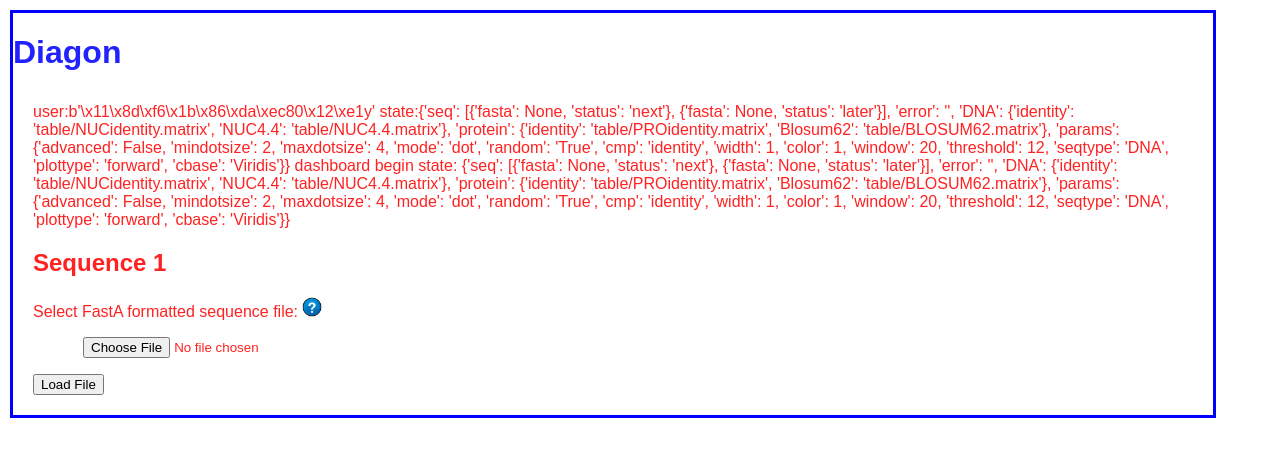
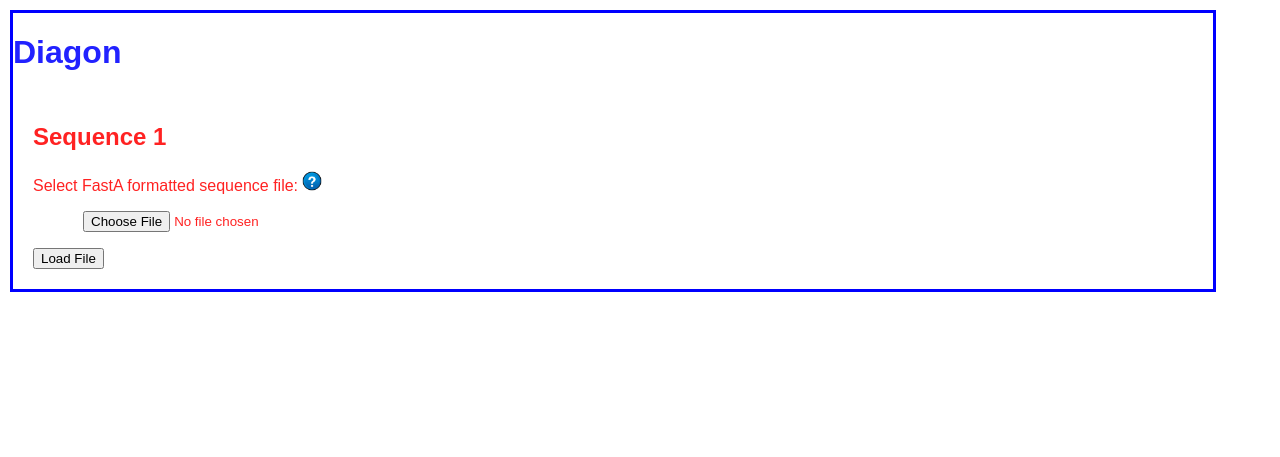
Before and after one commit to gribskov/biocomputing, a Flask app: page / in a window 1280 px wide. Shown: the top 457 px of the page. Run offline with Flask 3, Linux system fonts and the light colour scheme; parts of the project's set-up code (start-up, migrations or seed data) failed here and were passed over.

Commit message:
tested and working, comment out print statements and jinja echoes of variables

```diff
--- a/dotplot/diagon.py
+++ b/dotplot/diagon.py
@@ -114,10 +114,10 @@ def isACGT(fasta, threshold=0.8):
             continue
 
     if acgt / total >= threshold:
-        print(f'isACGT=True')
+        # print(f'isACGT=True')
         return True
 
-    print(f'isACGT=False  total={total}    acgt={acgt}    count:{count}')
+    # print(f'isACGT=False  total={total}    acgt={acgt}    count:{count}')
     return False
 
 
@@ -127,25 +127,32 @@ def isACGT(fasta, threshold=0.8):
 
 @app.route('/')
 def index():
+    """---------------------------------------------------------------------------------------------
+    Generate a random session key and pass to dashboard.html
+
+    :return: render dashboard.html
+    ---------------------------------------------------------------------------------------------"""
     session_key = str(os.urandom(12))
-    print(f'session key:{session_key}')
-    # session[session_key] = 1
     session[session_key] = {'state': copy.deepcopy(statedefault)}
     return render_template('dashboard.html', user=session_key)
 
 
-# --------------------------------------------------------------------------------------------------
-
 @app.route('/dashboard', methods=['POST', 'GET'])
 def dashboard():
+    """---------------------------------------------------------------------------------------------
+        present the dashboard: covers all stages of sequnce entry and parameter selection
+
+        :return: render dashboard.html
+    ---------------------------------------------------------------------------------------------"""
     return render_template('dashboard.html')
 
 
-# --------------------------------------------------------------------------------------------------
-# advanced toggles showing of the advanced parameters and reloads the dashboard
-# --------------------------------------------------------------------------------------------------
 @app.route('/advanced', methods=['POST', 'GET'])
 def advanced():
+    # ----------------------------------------------------------------------------------------------
+    # advanced toggles showing of the advanced parameters and reloads the dashboard
+    # ----------------------------------------------------------------------------------------------
+
     sid = request.form.get("session_key")
     state = session[sid]['state']
     getParams(request, state)
@@ -157,20 +164,21 @@ def advanced():
     return render_template('dashboard.html', state=state)
 
 
-# --------------------------------------------------------------------------------------------------
-# main dashboard for loading sequences, scoring table and setting parameters
-# --------------------------------------------------------------------------------------------------
 @app.route('/getSequence', methods=['POST', 'GET'])
 def getSequence():
+    # ----------------------------------------------------------------------------------------------
+    # load sequences, store in session
+    # ----------------------------------------------------------------------------------------------
+
     sequence = None
     if request.method == 'POST':
         sid = request.form.get("session_key")
-        print(f'get_sequence:sid={sid}')
+        # print(f'get_sequence:sid={sid}')
         state = session[sid]['state']
-        print(f'getsequence state:{state}')
+        # print(f'getsequence state:{state}')
         if 'file1' in request.files:
             f = request.files['file1']
-            print(f'sid:{sid}\n{state}')
+            # print(f'sid:{sid}\n{state}')
             sequence = 0
             state['seq'][1]['status'] = 'next'
 
@@ -178,11 +186,9 @@ def getSequence():
             f = request.files['file2']
             sequence = 1
 
-        print(f'sequence={sequence}')
-        # if f.content_type == 'application-x/ext-file':
-        # print(f'repr:{repr(f)}')
-        print(f'f:{f}\tlen:{f.content_length}\ttype:{f.content_type}\tparams'
-              f':{f.mimetype_params}')
+        # print(f'sequence={sequence}')
+        # print(f'f:{f}\tlen:{f.content_length}\ttype:{f.content_type}\tparams'
+        #       f':{f.mimetype_params}')
         fasta = Fasta(fh=f)
         success = fasta.read()
         if not success:
@@ -196,8 +202,8 @@ def getSequence():
         # sequence is 0 or 1 for sequnece 1 and 2, respectively
         print(fasta.format())
         seq = state['seq'][sequence]
-        seq['fasta'] = {'id': fasta.id, 'doc': fasta.doc, 'seq': fasta.seq, 'format': fasta.format(), 'dir':'forward'}
-        print(f"sequence {sequence+1}:{seq['fasta']}")
+        seq['fasta'] = {'id': fasta.id, 'doc': fasta.doc, 'seq': fasta.seq, 'format': fasta.format(), 'dir': 'forward'}
+        # print(f"sequence {sequence + 1}:{seq['fasta']}")
         seq['status'] = 'loaded'
 
         # else:
@@ -217,7 +223,7 @@ def getSequence():
                 state['params']['cmp'] = 'identity'
         session.modified = True
 
-        print(f"getsequence state end: {session[sid]['state']}")
+        # print(f"getsequence state end: {session[sid]['state']}")
 
     return render_template('dashboard.html')
 
@@ -231,7 +237,7 @@ def self():
     :return:
     ---------------------------------------------------------------------------------------------"""
     sid = request.form.get("session_key")
-    print(f"self: session_key={sid}")
+    # print(f"self: session_key={sid}")
     state = session[sid]['state']
 
     seq1 = state['seq'][0]
@@ -256,7 +262,7 @@ def self():
 def dotplot():
     sid = request.form.get("session_key")
     state = session[sid]['state']
-    print(f'dotplot:{sid}')
+    # print(f'dotplot:{sid}')
 
     getParams(request, state)
     p = state['params']
@@ -264,8 +270,8 @@ def dotplot():
     mode = p['mode']
     plottype = p['plottype']
     seqtype = p['seqtype']
-    print(f"mode:{p['mode']}   type:{p['plottype']}   seq:{p['seqtype']}")
-    print(f'params:{p}')
+    # print(f"mode:{p['mode']}   type:{p['plottype']}   seq:{p['seqtype']}")
+    # print(f'params:{p}')
 
     fasta1 = state['seq'][0]['fasta']
     fasta2 = state['seq'][1]['fasta']
@@ -355,8 +361,5 @@ def dotplot():
 if __name__ == '__main__':
     # print('Running on http://127.0.0.1:5000/ (Press CTRL+C to quit)')
     app.run(debug=True)
-    # app.permanent_session_lifetime = timedelta(minutes=60)
-
-    # app.run()
 
     exit(0)
--- a/dotplot/diagonal.py
+++ b/dotplot/diagonal.py
@@ -103,7 +103,7 @@ class Diagonal(Score, Fasta):
 
         # reverse sequence 2 if necessary
 
-        print(f's2:{self.s2}')
+        # print(f's2:{self.s2}')
         if self.seqreverse:
             if self.s2['dir'] == 'forward':
                 # reverse forward sequence
--- a/dotplot/templates/dashboard.html
+++ b/dotplot/templates/dashboard.html
@@ -9,26 +9,24 @@
 <h1>Diagon</h1>
 
 <div class="controlpanel">
-    {% if user %}
-    user:{{user}}
-    {%set state=session[user]['state']%}
-    {%set sid=user%}
-    state:{{state}}
-    {% else %}
-    user undefined<br/>
-    {% set sid=request.form.get("session_key") %}
-    {% set state=session[sid]['state']%}
-    {% endif %}
+    {%- if user %}
+        <!-- user is set ({{user}}) -->
+        {%- set state=session[user]['state'] -%}
+        {%- set sid=user -%}
+    {%- else -%}
+        <!-- user is undefined -->
+        {%- set sid=request.form.get("session_key") -%}
+        {%- set state=session[sid]['state'] -%}
+    {%- endif -%}
 
-    dashboard begin state: {{state}}
-    {% for file in state.seq %}
-        {% if file.status == 'next' %}
-            {% if loop.index == 2 %}
+    {% for file in state.seq -%}
+        {% if file.status == 'next' -%}
+            {% if loop.index == 2 -%}
                 <form action="/self" method="POST">
                     <input type="hidden" name="session_key" value="{{sid}}">
                     <input type="submit" name="selfplot" value="Self plot">
                 </form>
-            {% endif %}
+            {%- endif %}
 
             <h2>Sequence {{loop.index}}</h2>
 
@@ -50,15 +48,15 @@
                 <input type="submit"  value="Load File"/>
             </form>
 
-        {% elif file.status == 'loaded' %}
+        {%- elif file.status == 'loaded' -%}
             <div class="sequence">
                 <h2>Sequence {{loop.index}}</h2>
                 <h3> {{file.fasta.id}} - {{file.fasta.doc}}</h3>
                 <pre>{{file.fasta.format}}</pre>
             </div>
 
-        {% endif %}
-    {% endfor %}
+        {%- endif -%}
+    {%- endfor %}
 </div>
 
 
@@ -116,15 +114,13 @@
                 <option value="Plasma" {% if state.params.cbase== 'Cividis'%}selected {% endif %}>Cividis</option>
                 <option value="Turbo" {% if state.params.cbase== 'Turbo'%}selected {% endif %}>Turbo</option>
             </select> Select palette
-        {% else %}
+        {%- else -%}
             <input type="submit" formaction={{url_for("advanced", _anchor="advanced")}} value="Show"> advanced plotting parameters
-        {% endif %}
+        {%- endif -%}
 
     </form>
 </div>
 
-{% endif %}
-
-
+{%- endif -%}
 </body>
 </html>
```
